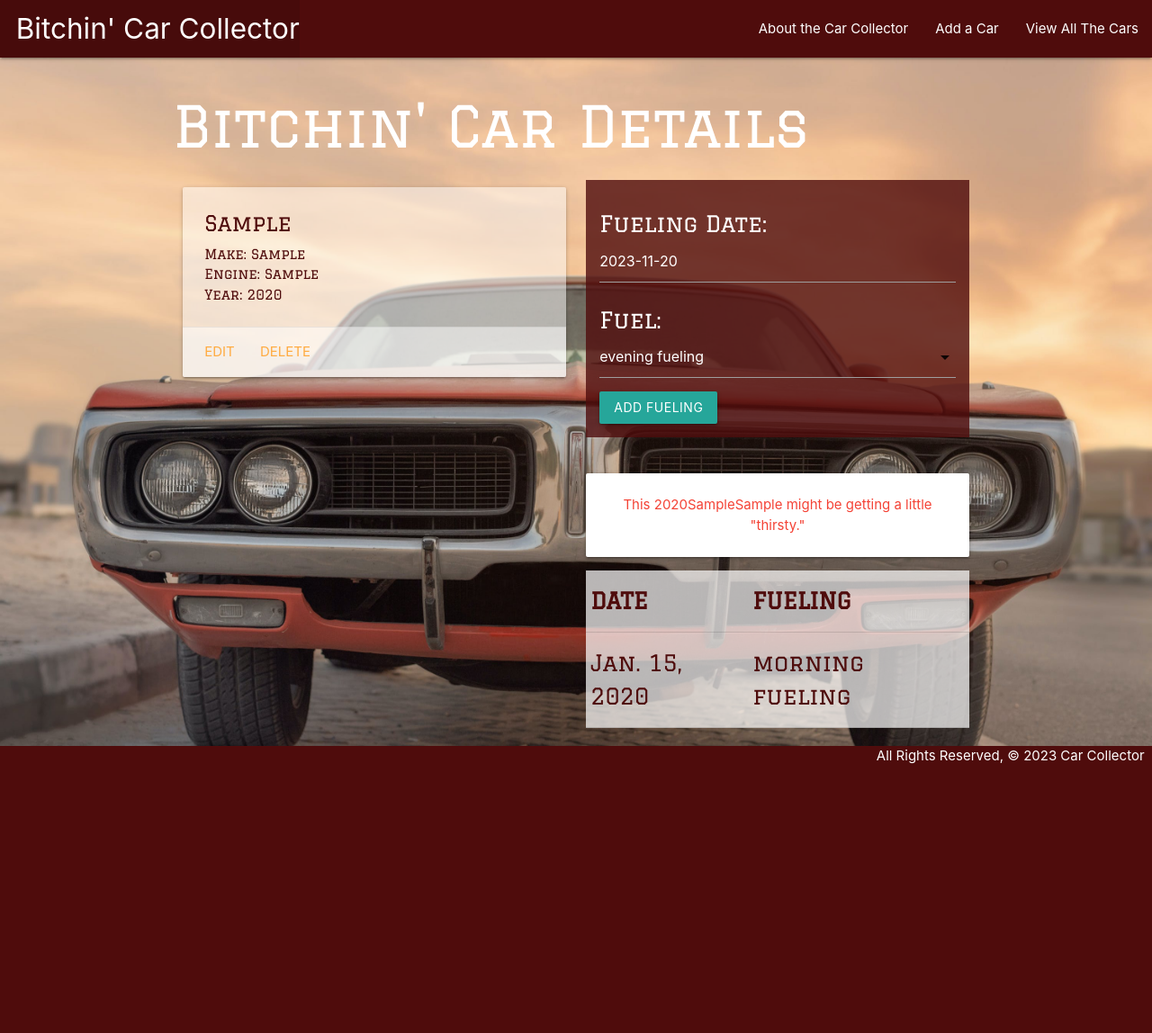
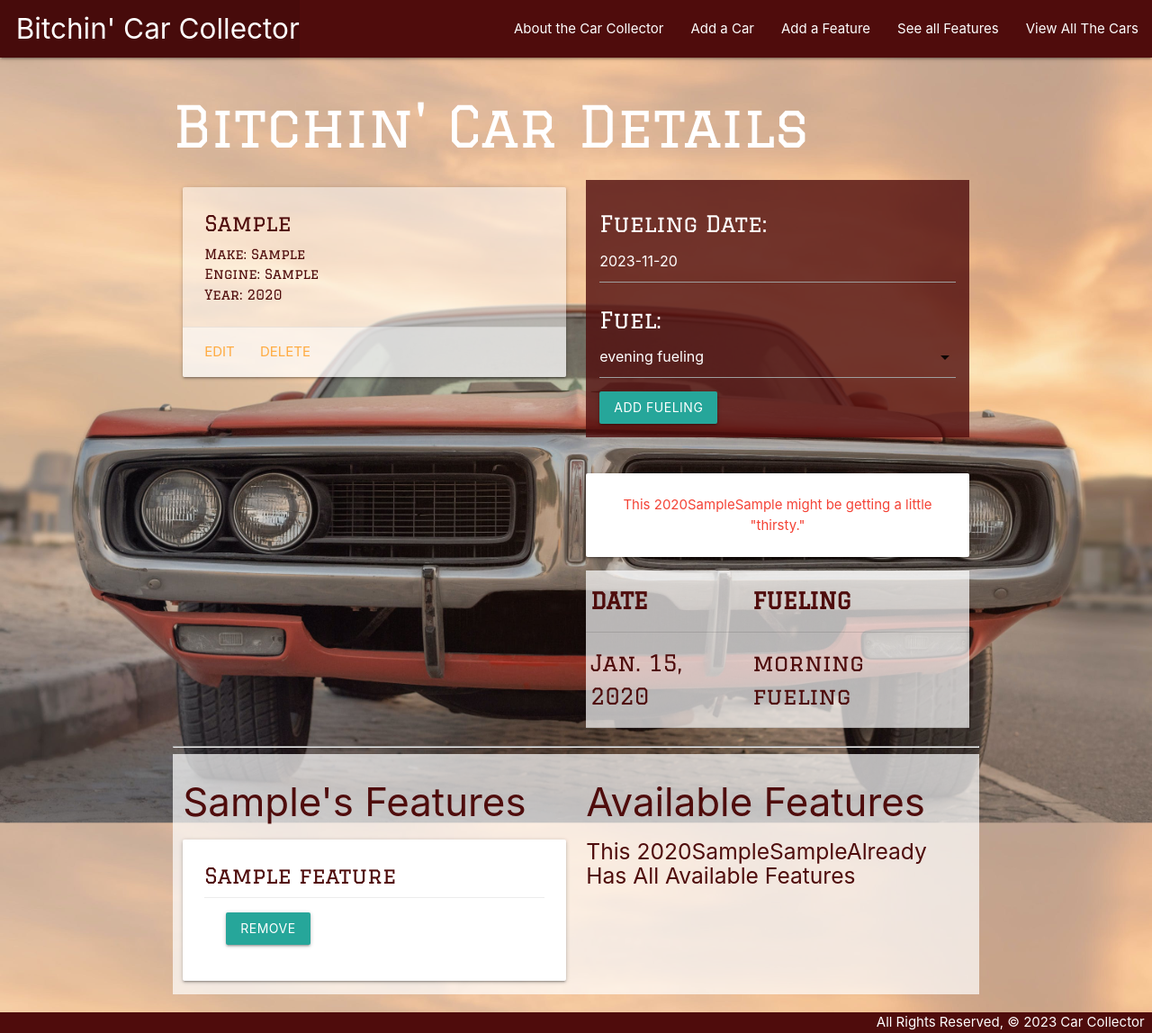
Before and after one commit to nsaltamachia/CollectorLab, a Django app: page /cars/1 in a window 1280 px wide. Shown: the whole page at 90% size. Before the commit the page ends 849 px from the top, so only its background shows below. Run offline with Django 4.2, Linux system fonts and the light colour scheme; tables that the repository leaves empty hold one stand-in row (values such as "Sample post").

Commit message:
complete lab 1-5

```diff
--- a/main_app/admin.py
+++ b/main_app/admin.py
@@ -1,6 +1,7 @@
 from django.contrib import admin
-from .models import Car, Fueling
+from .models import Car, Fueling, Feature
 # Register your models here.
 
 admin.site.register(Car)
 admin.site.register(Fueling)
+admin.site.register(Feature)
--- a/main_app/models.py
+++ b/main_app/models.py
@@ -11,11 +11,21 @@ FUEL = (
     ('E', 'evening fueling'),
 )
 
+class Feature(models.Model):
+    name = models.CharField(max_length=50)
+
+    def __str__(self):
+        return self.name
+
+    def get_absolute_url(self):
+        return reverse('features_detail', kwargs = {'pk': self.id})
+
 class Car(models.Model):
     model = models.CharField(max_length=100)
     make = models.CharField(max_length=100)
     year = models.IntegerField()
     engine = models.CharField(max_length=1100)
+    features = models.ManyToManyField(Feature)
 
     def fueled_for_today(self):
         return self.fueling_set.filter(date=date.today()).count() >= len(FUEL)
--- a/main_app/static/css/style.css
+++ b/main_app/static/css/style.css
@@ -19,6 +19,7 @@ footer.page-footer {
     background: url("../car/images/gto.jpg") ;
     background-position: center;
     background-size: cover;
+
     /* Additional styling for background image */
 
 }
@@ -33,15 +34,31 @@ footer.page-footer {
     background: url("../car/images/open_road.jpg") ;
     background-position: center;
     background-size: cover;
+    background-attachment: fixed;
 }
+
+.features-index {
+    background: url("../car/images/open_road.jpg") ;
+    background-position: center;
+    background-size: cover;
+    background-attachment: fixed;
+}
+
 
 .detail {
     background: url("../car/images/challenger_front.jpg") ;
     background-position: center;
     background-size: cover;
+    background-attachment: fixed;
 }
 
 .car-create {
+  background: url("../car/images/mercedes.jpg") ;
+  background-position: center;
+  background-size: cover;
+}
+
+.feature-create {
   background: url("../car/images/mercedes.jpg") ;
   background-position: center;
   background-size: cover;
@@ -52,11 +69,23 @@ footer.page-footer {
   padding: 30px;
 }
 
+.feature-create-form {
+  background-color: rgba(79, 12, 12, .8);
+  padding: 30px;
+}
+
 .car-confirm-delete {
 background: url("../car/images/ford_galaxie.jpg") ;
   background-position: center;
   background-size: cover;
 }
+
+.feature-confirm-delete {
+background: url("../car/images/ford_galaxie.jpg") ;
+  background-position: center;
+  background-size: cover;
+}
+
 input {
   color: white;
   font-size: 20px;
--- a/main_app/templates/base.html
+++ b/main_app/templates/base.html
@@ -24,6 +24,8 @@
         <ul class="right">
           <li><a href="{% url 'about' %}">About the Car Collector</a></li>
           <li><a href="{% url 'cars_create' %}">Add a Car</a></li>
+          <li><a href="{% url 'features_create' %}">Add a Feature</a></li>
+          <li><a href="{% url 'features_index' %}">See all Features</a></li>
           <li><a href="{% url 'index' %}">View All The Cars</a></li>
         </ul>
       </div>
--- a/main_app/templates/cars/detail.html
+++ b/main_app/templates/cars/detail.html
@@ -52,7 +52,54 @@
 
 
   </div>
-
+<hr>
+<div class="row" style="background-color: rgba(255,255,255,.7); color:rgb(79, 12, 12) ">
+  <div class="col s6">
+    <h3>{{ car.model }}'s Features</h3>
+    {% if car.features.count %}
+      {% for feature in car.features.all %}
+        <div class="card">
+          <div class="card-content" >
+            <span class="card-title">
+              {{ feature.name }}
+            </span>
+            <div class="card-action">
+          <form action="{% url 'remove_feature' car.id feature.id %}" method="POST">
+            {% csrf_token %}
+            <button type="submit" class="btn">Remove</button>
+          </form>
+        </div>
+          </div>
+        </div>
+      {% endfor %}
+    {% else %}
+      <h5>No Features Selected</h5>
+    {% endif %}
+  </div>
+  <!-- Available toys will come after this line -->
+  <div class="col s6">
+  <h3>Available Features</h3>
+  {% if features.count %}
+    {% for feature in features.all %}
+      <div class="card">
+        <div class="card-content">
+          <span class="card-title">
+              {{ feature.name }}
+            </span>
+        </div>
+        <div class="card-action">
+          <form action="{% url 'assoc_feature' car.id feature.id %}" method="POST">
+            {% csrf_token %}
+            <button type="submit" class="btn">Add</button>
+          </form>
+        </div>
+      </div>
+    {% endfor %}
+  {% else %}
+    <h5>This {{car.year}}{{car.make}}{{car.model}}Already Has All Available Features</h5>
+  {% endif %}
+</div>
+</div>
 </body>
 <script>
   const dateEl = document.getElementById('id_date');
--- a/main_app/templates/cars/index.html
+++ b/main_app/templates/cars/index.html
@@ -7,7 +7,7 @@
 <h1>View All The Cars</h1>
 
 {% for car in cars %}
-  <div class="card" style="background-color: rgba(255, 255, 255, 0.5); color: rgb(255, 255, 255); " >
+  <div class="card" style="background-color: rgba(255, 255, 255, 0.8); color: rgb(255, 255, 255); " >
     <a href="{% url 'detail' car.id%}">
         <div class="card-content">
             <span class="card-title">{{ car.model }}</span>
--- a/main_app/urls.py
+++ b/main_app/urls.py
@@ -9,5 +9,12 @@ urlpatterns = [
     path('cars/create/', views.CarCreate.as_view(), name="cars_create"),
     path('cars/<int:pk>/update/', views.CarUpdate.as_view(), name='cars_update'),
     path('cars/<int:pk>/delete/', views.CarDelete.as_view(), name='cars_delete'),
-    path('cars/<int:car_id>/add_fueling/', views.add_fueling, name='add_fueling')
+    path('cars/<int:car_id>/add_fueling/', views.add_fueling, name='add_fueling'),
+    path('car/<int:car_id>/assoc_feature/<int:feature_id>/', views.assoc_feature, name='assoc_feature'),
+    path('car/<int:car_id>/remove_feature/<int:feature_id>/', views.remove_feature, name='remove_feature'),
+    path('features/', views.FeatureList.as_view(), name='features_index'),
+    path('features/<int:pk>/', views.FeatureDetail.as_view(), name='features_detail'),
+    path('features/create/', views.FeatureCreate.as_view(), name='features_create'),
+    path('features/<int:pk>/update/', views.FeatureUpdate.as_view(), name='features_update'),
+    path('features/<int:pk>/delete/', views.FeatureDelete.as_view(), name='features_delete'),
 ]
--- a/main_app/views.py
+++ b/main_app/views.py
@@ -1,6 +1,7 @@
 from django.shortcuts import render, redirect
 from django.views.generic.edit import CreateView, UpdateView, DeleteView
-from .models import Car
+from django.views.generic import ListView, DetailView
+from .models import Car, Feature
 from .forms import FuelingForm
 
 # Create your views here.
@@ -16,12 +17,22 @@ def cars_index(request):
 
 def cars_detail(request, car_id):
     car = Car.objects.get(id=car_id)
+    # get the features that the car doesn't have:
+    # first, create the list of the feature ids that the car DOES ahve
+    id_list = car.features.all().values_list('id')
+    # now we can query for features whose ids are not in the list, using exclude()
+    features_car_doesnt_have = Feature.objects.exclude(id__in=id_list)
     fueling_form = FuelingForm()
-    return render(request, 'cars/detail.html', {'car': car, 'fueling_form': fueling_form})
+    return render(request, 'cars/detail.html', {
+        'car': car,
+        'fueling_form': fueling_form,
+        # add the features to be displayed
+        'features': features_car_doesnt_have
+    })
 
 class CarCreate(CreateView):
     model = Car
-    fields = '__all__'
+    fields = ['make', 'model', 'year', 'engine']
     # success_url = '/cars/{car_id}'
 
 class CarUpdate(UpdateView):
@@ -43,3 +54,32 @@ def add_fueling(request, car_id):
     new_fueling.car_id = car_id
     new_fueling.save()
   return redirect('detail', car_id=car_id)
+
+def assoc_feature(request, car_id, feature_id):
+    # you CAN pass a feaute's id instead of the whole feature object
+    Car.objects.get(id=car_id).features.add(feature_id)
+    return redirect('detail', car_id = car_id )
+
+def remove_feature(request, car_id, feature_id):
+    # you CAN pass a feaute's id instead of the whole feature object
+    Car.objects.get(id=car_id).features.remove(feature_id)
+    return redirect('detail', car_id = car_id )
+
+class FeatureList(ListView):
+    model = Feature
+
+class FeatureDetail(DetailView):
+    model = Feature
+
+class FeatureCreate(CreateView):
+    model = Feature
+    fields = '__all__'
+    success_url = '/features'
+
+class FeatureUpdate(UpdateView):
+    model = Feature
+    fields = '__all__'
+
+class FeatureDelete(DeleteView):
+    model = Feature
+    success_url = '/features'
```
Also changed, not shown: main_app/templates/main_app/feature_confirm_delete.html (added, +20 -0 lines), main_app/templates/main_app/feature_detail.html (added, +22 -0 lines), main_app/templates/main_app/feature_form.html (added, +26 -0 lines), main_app/templates/main_app/feature_list.html (added, +18 -0 lines), main_app/migrations/0004_feature_alter_fueling_options_car_features.py (added).
